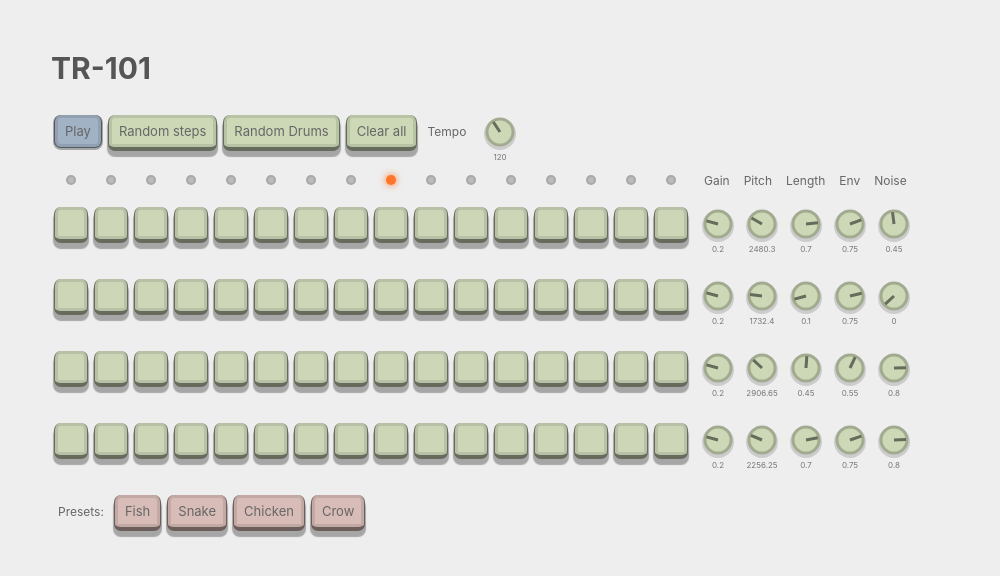
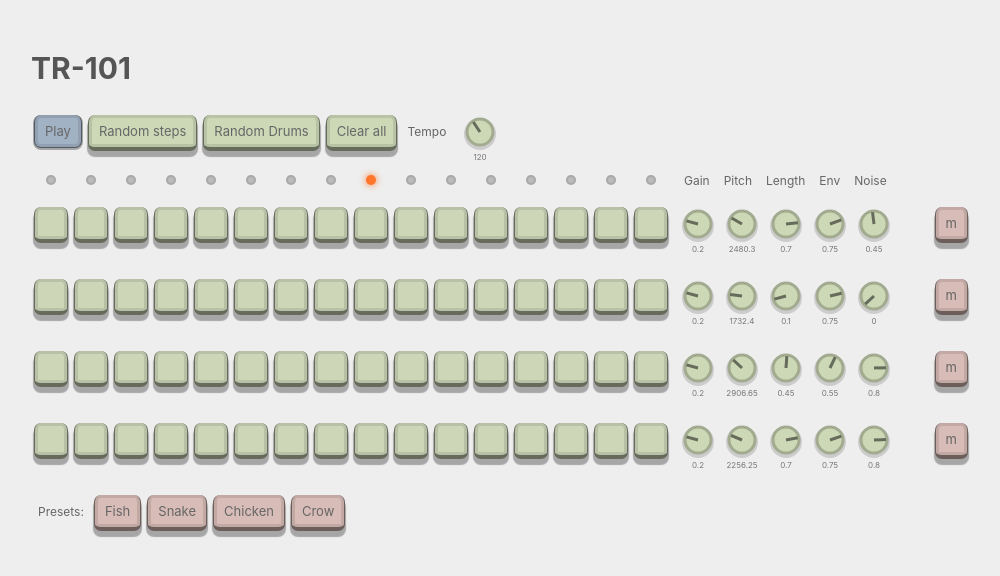
Before and after one commit to amilajack/drum-machine, a Vue app: page / in a window 1280 px wide. Shown: the top 576 px of the page, without its empty margins (139-1139 px from the left). Built offline with nearby package versions, Linux system fonts and the light colour scheme.

Commit message:
Mute buttons

```diff
--- a/src/App.vue
+++ b/src/App.vue
@@ -18,7 +18,7 @@ export default {
 <style>
 #app{
   margin: 0 auto;
-  width: 900px;
+  width: 940px;
 }
 body {
   font-family: BlinkMacSystemFont,  sans-serif;
--- a/src/components/Machine.vue
+++ b/src/components/Machine.vue
@@ -34,6 +34,11 @@
       v-model="instruments[i].endPitch" />
       <knob min="0.01" max="1"
       v-model="instruments[i].sineNoiseMix" />
+      <machine-button
+        color="#D8BCB7"
+        :pressed="mutes[i]"
+        style="float: right;"
+        @click="mutes[i] = !mutes[i]">m</machine-button>
     </div>
     <span class="knobLabel">Presets:</span>
     <machine-button
@@ -74,6 +79,7 @@ export default {
       secondsPerStep: 0,
       lastScheduledTime: 0,
       nextStepTime: 0,
+      mutes: [],
       playing: true,
       tempo: 120,
       audioTime: undefined,
@@ -94,6 +100,9 @@ export default {
       this.pattern = loadedPreset.pattern,
       this.tempo = loadedPreset.tempo,
       this.instruments = loadedPreset.instruments
+      for(let mute in this.mutes){
+        this.mutes[mute] = false
+      }
     },
     randomizeSteps(){
       for (let inst in this.pattern){
@@ -115,6 +124,9 @@ export default {
         for (let step in this.pattern[inst]){
           this.pattern[inst][step].active = false
         }
+      }
+      for(let mute in this.mutes){
+        this.mutes[mute] = false
       }
     },
     scheduleNote(instrument,startTime){
@@ -159,11 +171,13 @@ export default {
         this.audioTime = audioContext.currentTime
         this.currentStep = Math.floor(this.audioTime/this.secondsPerStep % this.stepCount)
         for (let inst in this.pattern){
+          if(!this.mutes[inst]){
             for (let step in this.pattern[inst]){
               if (this.pattern[inst][step].active){
                 let schedule = this.getSchedule(step, this.audioTime)
                 if (schedule > 0 && schedule-this.audioTime<LOOK_AHEAD && schedule>this.lastScheduledTime){
                   this.scheduleNote(this.instruments[inst], schedule)
+                }
               }
             }
           }
@@ -186,6 +200,7 @@ export default {
         endPitch: 0.01,
         sineNoiseMix: 0.01
       })
+      this.mutes.push(false)
       this.randomizeDrums()
     }
 
```
Lines whose indentation alone changed are shown as unchanged.
